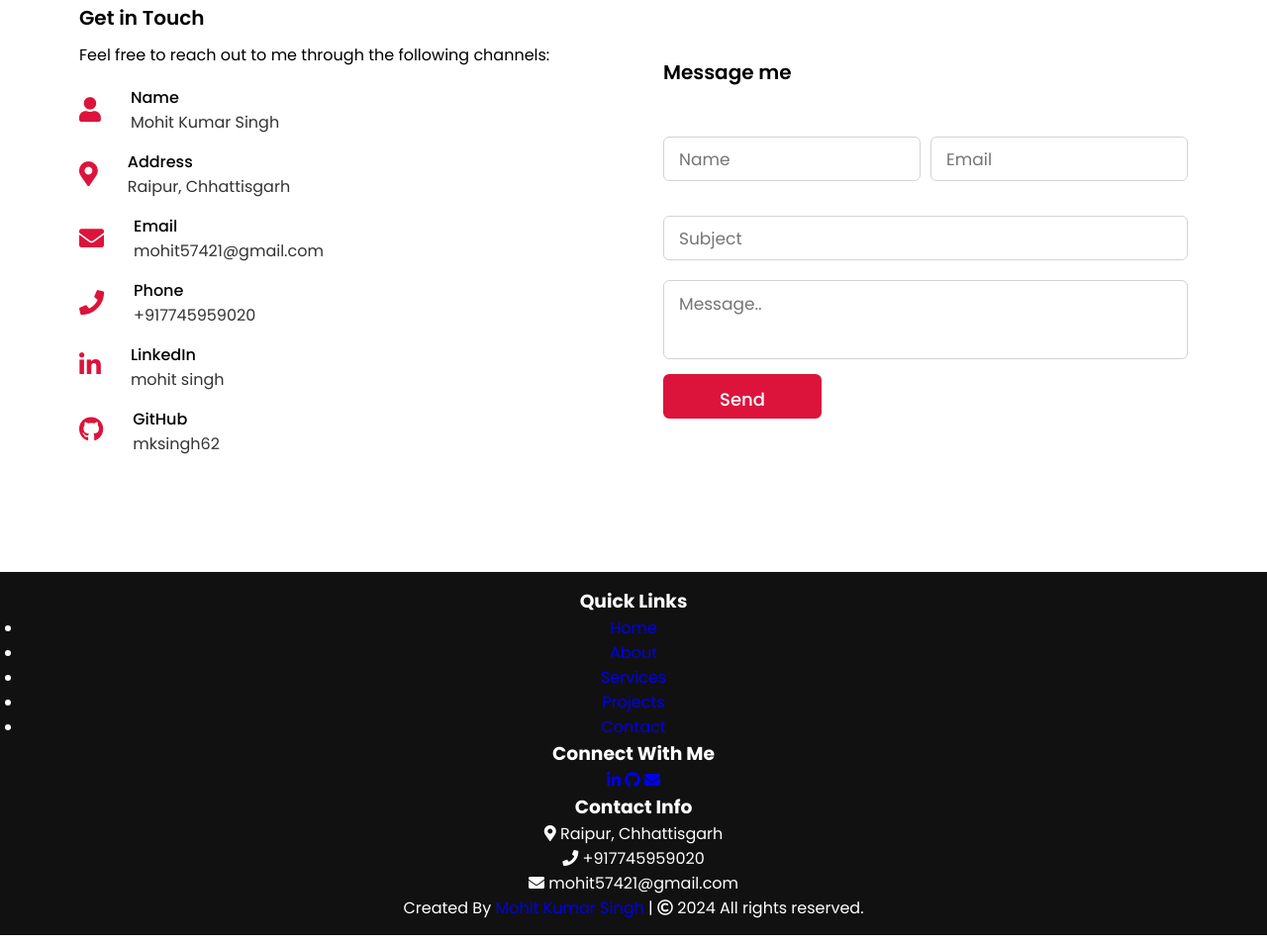
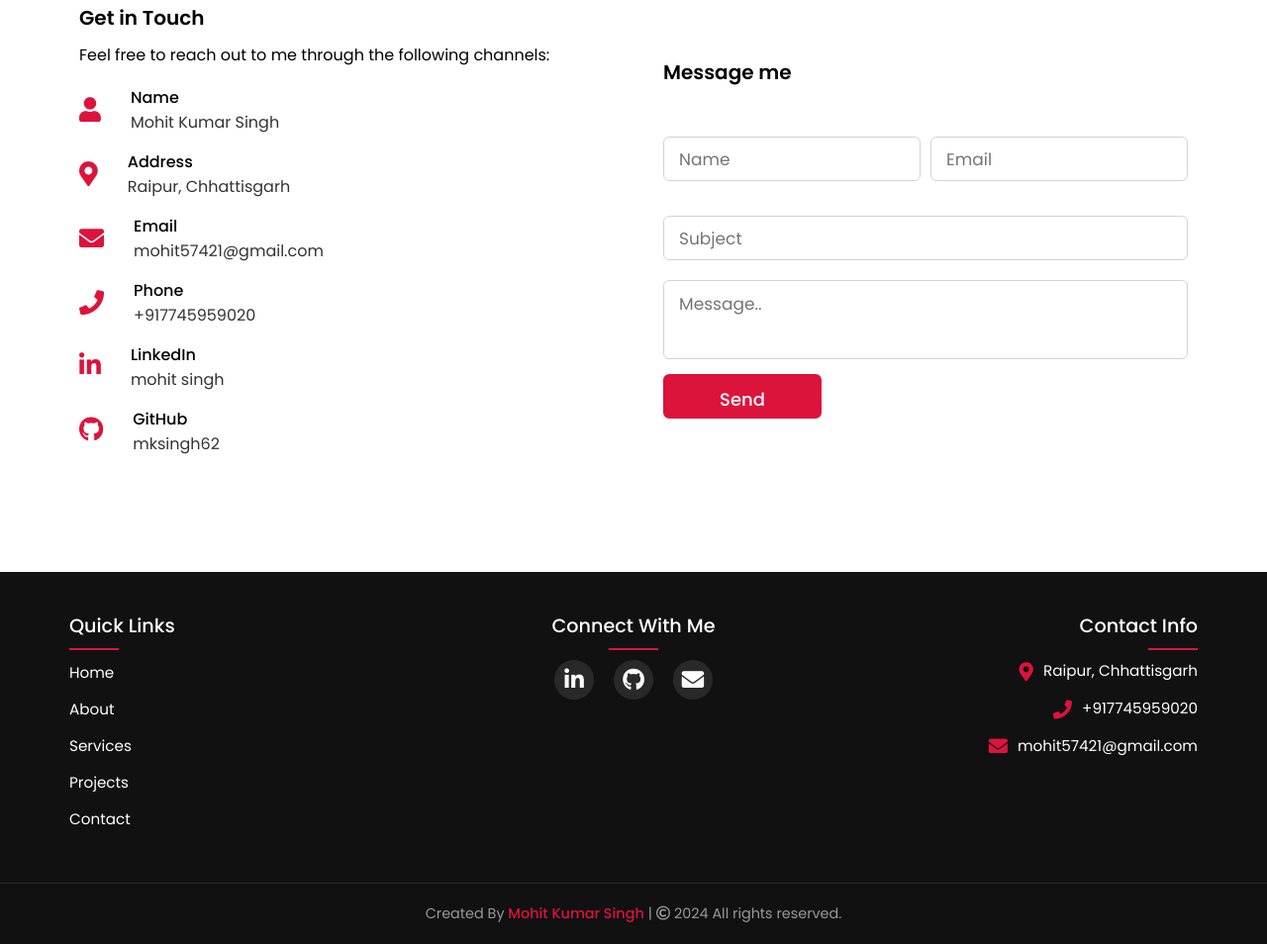
Before and after one commit to mksingh62/Portfolio, a website: page public/views/index.html in a window 1280 px wide. Shown: the part 5913-6867 px from the top of the page at 99% size. Drawn offline with nearby package versions, Linux system fonts and the light colour scheme; files that its build step writes are made by us from their sources; no server answers; files whose address does not match are found by name.

Commit message:
Update styles.css

```diff
--- a/public/styles.css
+++ b/public/styles.css
@@ -713,21 +713,169 @@ section .title::after{
   background: none;
 }
 /* footer section styling */
-footer{
+footer {
     background: #111;
-    padding: 15px 23px;
+    padding: 40px 0 0;
     color: #fff;
+    font-family: 'Poppins', sans-serif;
+}
+
+.footer-content {
+    max-width: 1200px;
+    margin: 0 auto;
+    padding: 0 20px;
+}
+
+.footer-row {
+    display: flex; /* Make this a flex container */
+    flex-direction: row; /* Arrange items horizontally */
+    justify-content: space-between; /* Distribute space between items */
+    align-items: flex-start; /* Align items to the top */
+    width: 100%; /* Take full width of the parent */
+    gap: 30px; /* Add space between flex items */
+}
+
+.footer-section {
+    flex: 1; /* Allow sections to grow and shrink equally */
+    padding: 0 10px;
+    box-sizing: border-box;
+    min-width: 0; /* Prevent content from overflowing */
+}
+
+/* Quick Links Section */
+.footer-section.quick-links {
+    text-align: left;
+}
+
+.footer-section.quick-links ul {
+    margin-top: 20px;
+}
+
+.footer-section.quick-links ul li {
+    margin-bottom: 12px;
+}
+
+/* Connect Section */
+.footer-section.connect {
     text-align: center;
 }
-footer span a{
-    color: crimson;
+
+.social-links {
+    display: flex;
+    gap: 20px;
+    margin-top: 20px;
+    justify-content: center;
+}
+
+.social-links a {
+    color: #fff;
+    font-size: 1.4rem;
+    transition: all 0.3s ease;
+    display: flex;
+    align-items: center;
+    justify-content: center;
+    width: 40px;
+    height: 40px;
+    border-radius: 50%;
+    background: rgba(255, 255, 255, 0.1);
+}
+
+.social-links a:hover {
+    color: #fff;
+    background: #dc143c;
+    transform: translateY(-2px);
+}
+
+/* Contact Info Section */
+.footer-section.contact-info {
+    text-align: right;
+}
+
+.footer-section.contact-info p {
+    margin-bottom: 15px;
+    display: flex;
+    align-items: center;
+    gap: 10px;
+    font-size: 0.95rem;
+    line-height: 1.5;
+    justify-content: flex-end;
+}
+
+.footer-section p i {
+    color: #dc143c;
+    font-size: 1.2rem;
+}
+
+.footer-section h3 {
+    color: #fff;
+    margin-bottom: 20px;
+    font-size: 1.2rem;
+    position: relative;
+    font-weight: 500;
+}
+
+.footer-section h3::after {
+    content: '';
+    position: absolute;
+    bottom: -10px;
+    width: 50px;
+    height: 2px;
+    background: #dc143c;
+}
+
+.footer-section.quick-links h3::after {
+    left: 0;
+    right: auto;
+}
+
+.footer-section.connect h3::after {
+    left: 50%;
+    transform: translateX(-50%);
+    right: auto;
+}
+
+.footer-section.contact-info h3::after {
+    right: 0;
+    left: auto;
+}
+
+.footer-section ul {
+    list-style: none;
+    padding: 0;
+}
+
+.footer-section ul li a {
+    color: #fff;
     text-decoration: none;
+    transition: color 0.3s ease;
+    font-size: 0.95rem;
 }
-footer span a:hover{
+
+.footer-section ul li a:hover {
+    color: #dc143c;
+}
+
+.footer-bottom {
+    text-align: center;
+    padding: 20px 0;
+    margin-top: 40px;
+    border-top: 1px solid rgba(255, 255, 255, 0.1);
+}
+
+.footer-bottom p {
+    font-size: 0.9rem;
+    color: #999;
+}
+
+.footer-bottom a {
+    color: #dc143c;
+    text-decoration: none;
+    font-weight: 500;
+}
+
+.footer-bottom a:hover {
     text-decoration: underline;
 }
-
-
 /* responsive media query start */
 @media (max-width: 1104px) {
     .about .about-content .left img{
```
